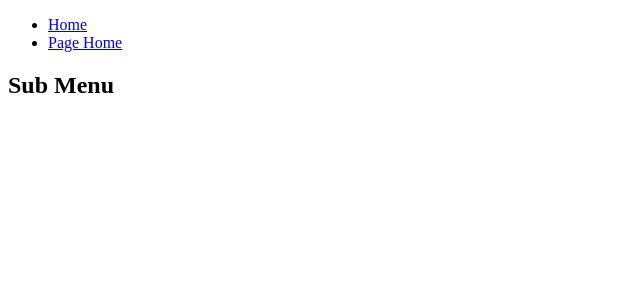
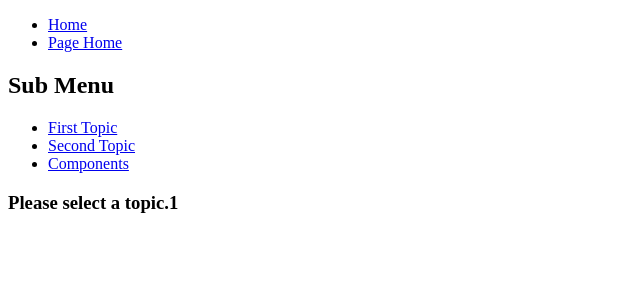
Before and after one commit to born-kes/react-learning-from-a-tutorials-, a React (Create React App) app: page / in a window 1280 px wide. Shown: the top 300 px of the page, without its empty margins (0-640 px from the left). Built offline with nearby package versions, Linux system fonts and the light colour scheme.

Commit message:
Add submenu support on the main page with parameters
Demonstration of sending additional parameters for subpages.

```diff
--- a/src/components/Page/Home/Home.js
+++ b/src/components/Page/Home/Home.js
@@ -1,10 +1,48 @@
 import React from "react";
+import {
+    Switch,
+    Route,
+    Link,
+    useRouteMatch
+} from "react-router-dom";
+import TestParams from "./components/TestParams";
 
 export default function Home() {
+    let match = useRouteMatch();
+    if(match.url ==='/') match.url ='';
+    if(match.path ==='/') match.path ='';
 
     return (
         <div>
             <h2>Sub Menu</h2>
+            <ul>
+                <li>
+                    <Link to={`${match.url}/firstTopic`}>
+                        First Topic
+                    </Link>
+                </li>
+                <li>
+                    <Link to={`${match.url}/components/secondTopic`}>
+                        Second Topic
+                    </Link>
+                </li>
+                <li>
+                    <Link to={`${match.url}/components/123`}>Components</Link>
+                </li>
+            </ul>
+
+            <Switch>
+                <Route path={`${match.path}/:category/:topicId`}>
+                    <TestParams />
+                </Route>
+                <Route path={`${match.path}/:topicId`}>
+                    <TestParams />
+                </Route>
+                <Route path={match.path}>
+                    <h3>Please select a topic.1</h3>
+
+                </Route>
+            </Switch>
         </div>
     );
 }
--- /dev/null
+++ b/src/components/Page/Home/components/TestParams.js
@@ -0,0 +1,18 @@
+import React from "react";
+import { useParams } from "react-router-dom";
+
+const TestParams = () => {
+    let { topicId, category } = useParams();
+console.log(useParams())
+    return (
+        <div>
+            { category && <div>Category: {category}</div> }
+        <h3>
+            Requested topic ID: {topicId}
+        </h3>
+        </div>
+    );
+}
+
+
+export default TestParams;
--- a/src/components/Routes/MyRoutes.js
+++ b/src/components/Routes/MyRoutes.js
@@ -16,7 +16,7 @@ const MyRoutes = () => {
                         <Link to="/">Home</Link>
                     </li>
                     <li>
-                        <Link to="/Home">Page Home</Link>
+                        <Link to="/Home/">Page Home</Link>
                     </li>
                 </ul>
             </nav>
```
